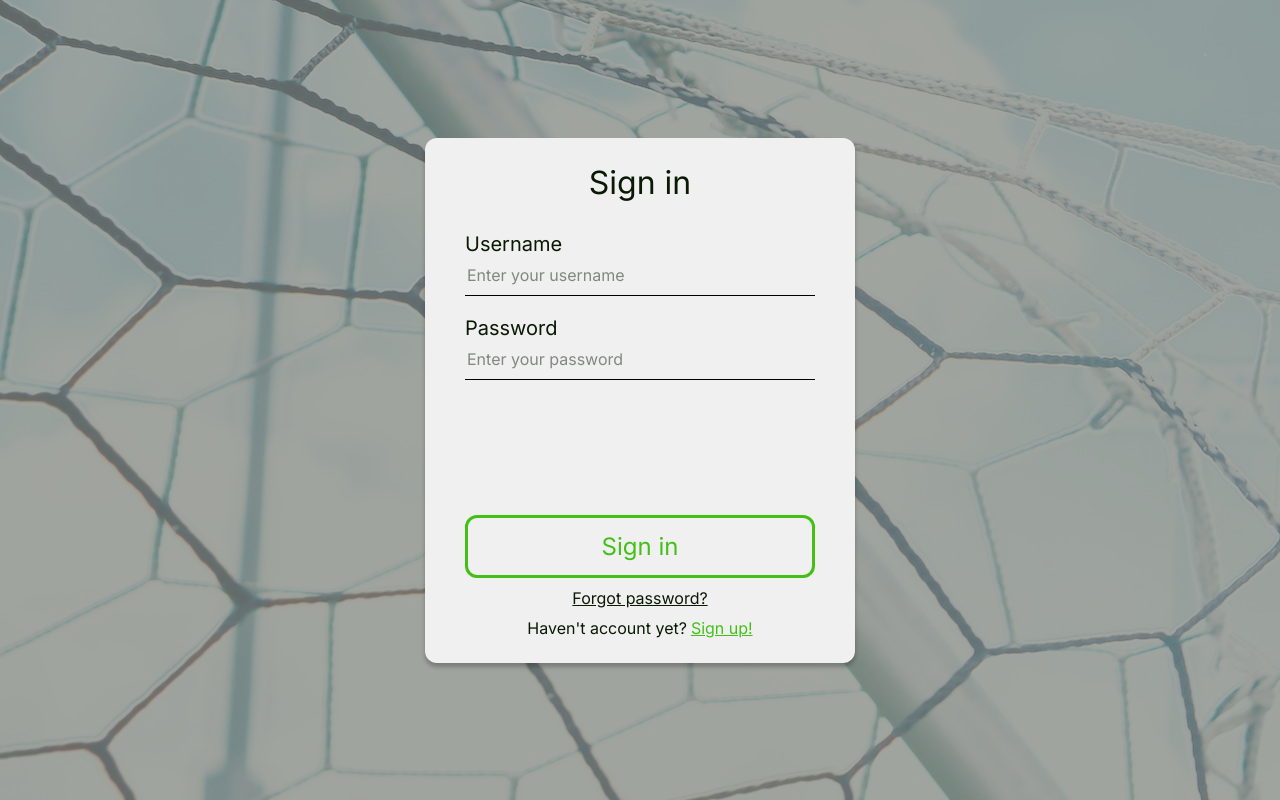
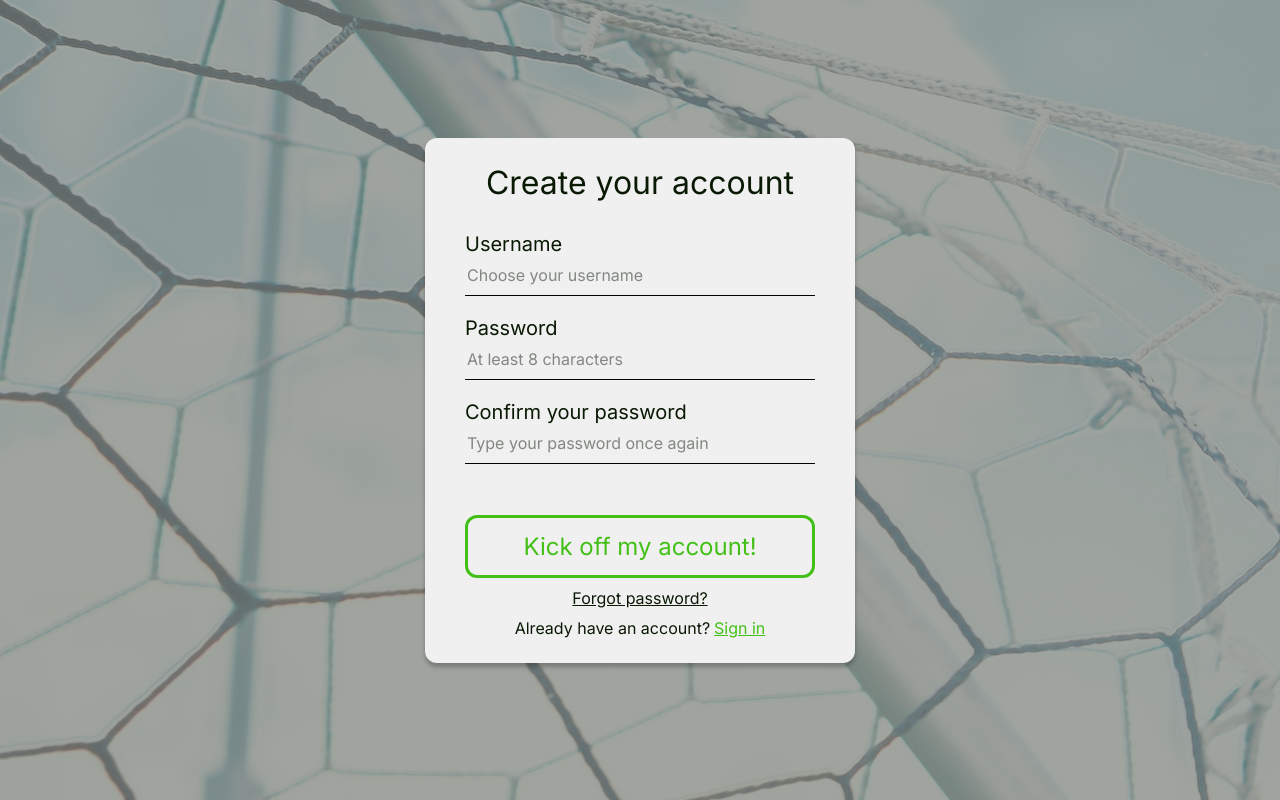
Before and after one commit to beyer96/football-card-collector, a Vue app: page / in a window 1280 px wide. Both pictures are taken after a click on the link "Sign up!". Built offline with nearby package versions, Linux system fonts and the light colour scheme; no server answers.

Commit message:
Fix typo

```diff
--- a/src/views/AuthView.vue
+++ b/src/views/AuthView.vue
@@ -6,14 +6,14 @@
       :submitCallback=validateLogin
       class="auth login"
       :class="{ visible: selectedForm == 'login' }"
-      @ctlClick="(target: string) => selectedForm = target"
+      @ctaClick="(target: string) => selectedForm = target"
     />
     <AuthComponent
       type="register"
       :submitCallback=registerUser
       class="auth register"
       :class="{ visible: selectedForm == 'register' }"
-      @ctlClick="(target: string) => selectedForm = target"
+      @ctaClick="(target: string) => selectedForm = target"
     />
     <!-- <AuthComponent
       type="forgottenPassword"
```
